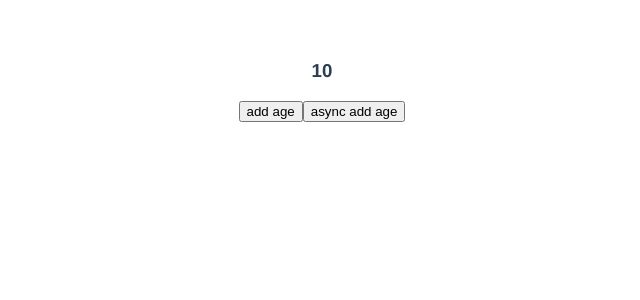
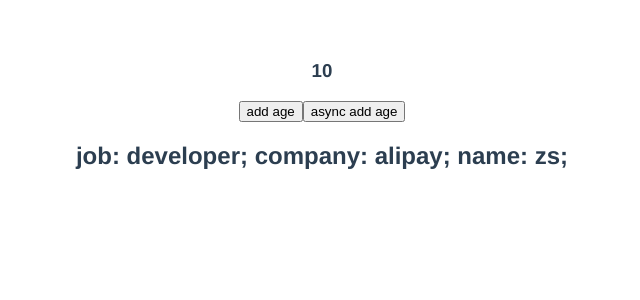
Before and after one commit to wangkaiwd/vuex-implement, a Vue app: page / in a window 1280 px wide. Shown: the top 300 px of the page, without its empty margins (318-958 px from the left). Built offline with nearby package versions, Linux system fonts and the light colour scheme.

Commit message:
feat: implement simple vuex

```diff
--- a/src/App.vue
+++ b/src/App.vue
@@ -3,6 +3,7 @@
     <h3>{{$store.state.age}}</h3>
     <button @click="onAdd">add age</button>
     <button @click="onAsyncAdd"> async add age</button>
+    <h2>{{$store.getters.personalInfo}}</h2>
   </div>
 </template>
 
--- a/src/myVuex/index.js
+++ b/src/myVuex/index.js
@@ -17,20 +17,30 @@
 // object iterate
 const forEach = (obj, cb) => {
   Object.keys(obj).forEach((key) => {
-    cb(key, obj[key], obj);
+    cb(obj[key], key, obj);
   });
 };
 
 class Store {
   constructor (options) {
-    const { state, mutations, actions } = options;
+    const { state, mutations, actions, getters } = options;
     // 执行Vue.use会执行install方法，会将全局的Vue赋值为Vue实例
     // 保证state具有响应性
     this._vm = new Vue({ // 这里为什么就让state可以在另一个实例中拥有响应性？
       data: { state }
     });
+    this.getters = {};
+    forEach(getters, (getter, key) => {
+      // 每次取值时都会调用get方法
+      // 而computed方法只会在
+      Object.defineProperty(this.getters, key, {
+        get: () => {
+          return getter(this.state);
+        }
+      });
+    });
     this.mutations = {};
-    forEach(mutations, (key, mutation) => {
+    forEach(mutations, (mutation, key) => {
       this.mutations[key] = (payload) => {
         // this.state是不能被更改的
         // 但是这里我们将this._vm.state的地址赋值给了参数state，
@@ -39,7 +49,7 @@
       };
     });
     this.actions = {};
-    forEach(actions, (key, action) => {
+    forEach(actions, (action, key) => {
       this.actions[key] = (payload) => {
         // action中的第一个参数为Store的实例，可以通过commit来更改state
         // 也可以通过dispatch来派发另一个action
```
